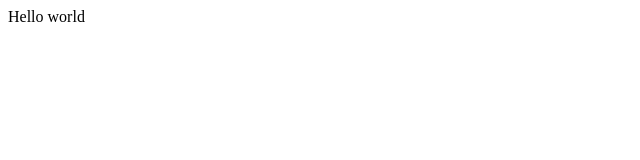
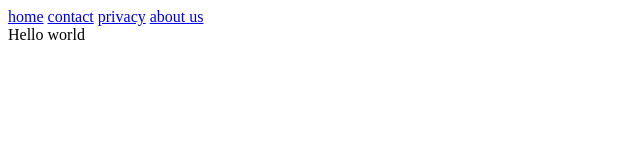
Before and after one commit to Esmeerog/ICT-webste-social-bubble, a plain HTML site: page index.html in a window 1280 px wide. Shown: the whole page, without its empty margins (0-640 px from the left). Drawn offline with Linux system fonts and the light colour scheme.

Commit message:
nav gemaakt

```diff
--- a/index.html
+++ b/index.html
@@ -7,6 +7,12 @@
     <link href="style.css" rel="stylesheet" type="text/css" />
   </head>
   <body>
+    <nav>
+      <a href="/">home</a>
+      <a href="/contact.html">contact</a>
+      <a href="/">privacy</a>
+      <a href="/">about us</a>
+    </nav>
     Hello world
     <script src="script.js"></script>
   </body>
```
